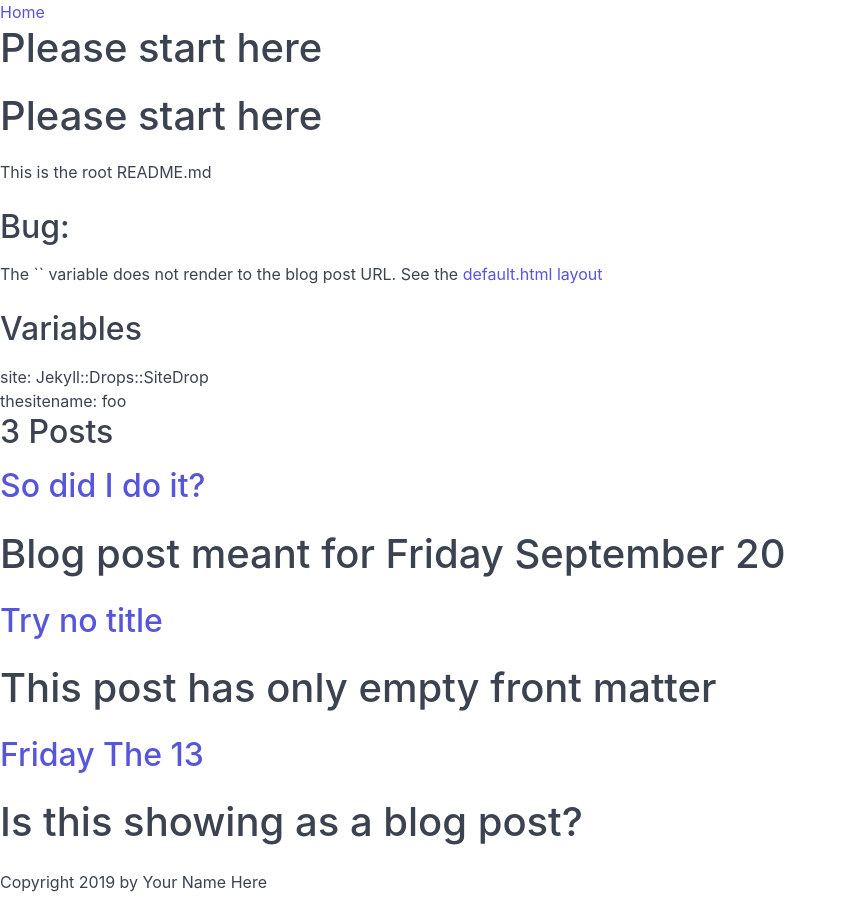
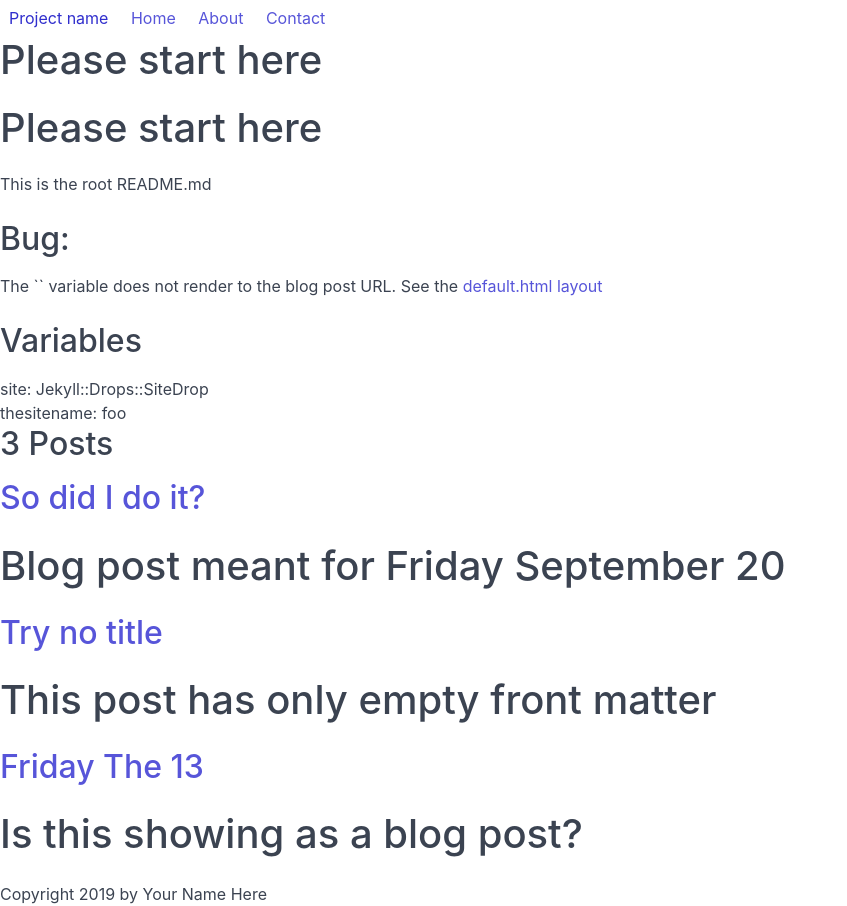
Before and after one commit to tomcam/foo, a Jekyll site: the page built from docs/README.md, in a window 1280 px wide. Shown: the whole page, without its empty margins (0-847 px from the left). Built offline with Jekyll 4.4.1, drawn with Linux system fonts in a browser that asks for light colours; our own code applies the rules of GitHub Pages for plain Markdown files.

Commit message:
Update default.html

```diff
--- a/docs/_layouts/default.html
+++ b/docs/_layouts/default.html
@@ -1,8 +1,6 @@
 {%- include header.html -%}
   <body>
-    <nav>
-      <a href="/">Home</a>
-    </nav>
+{%- include nav.html -%}
     <h1>{{ page.title }}</h1>
     <section>
       {{ content }}
```
